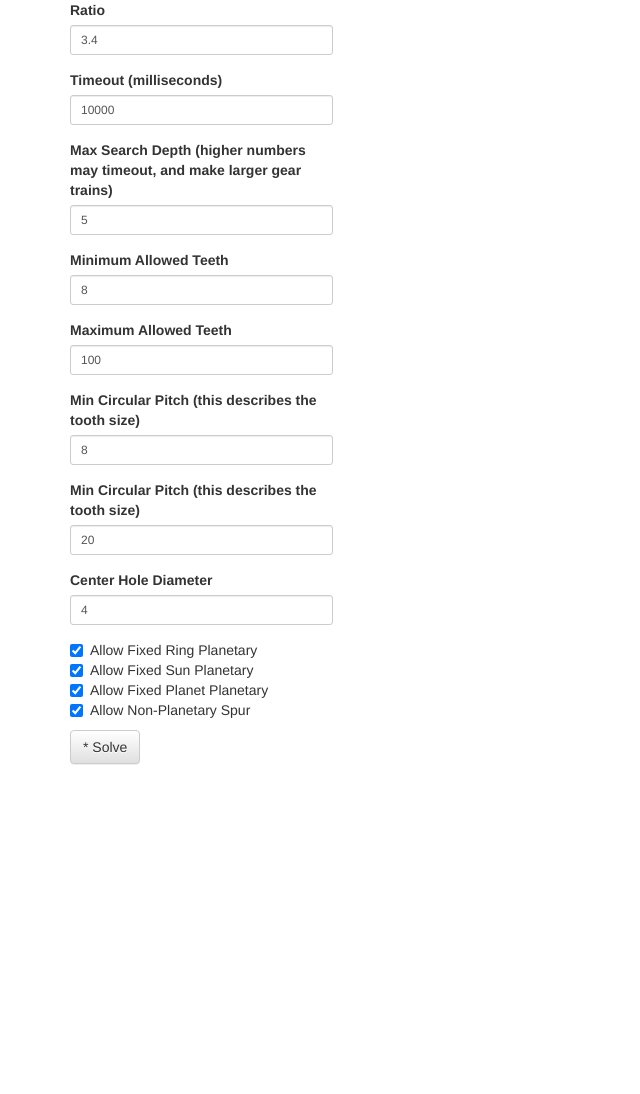
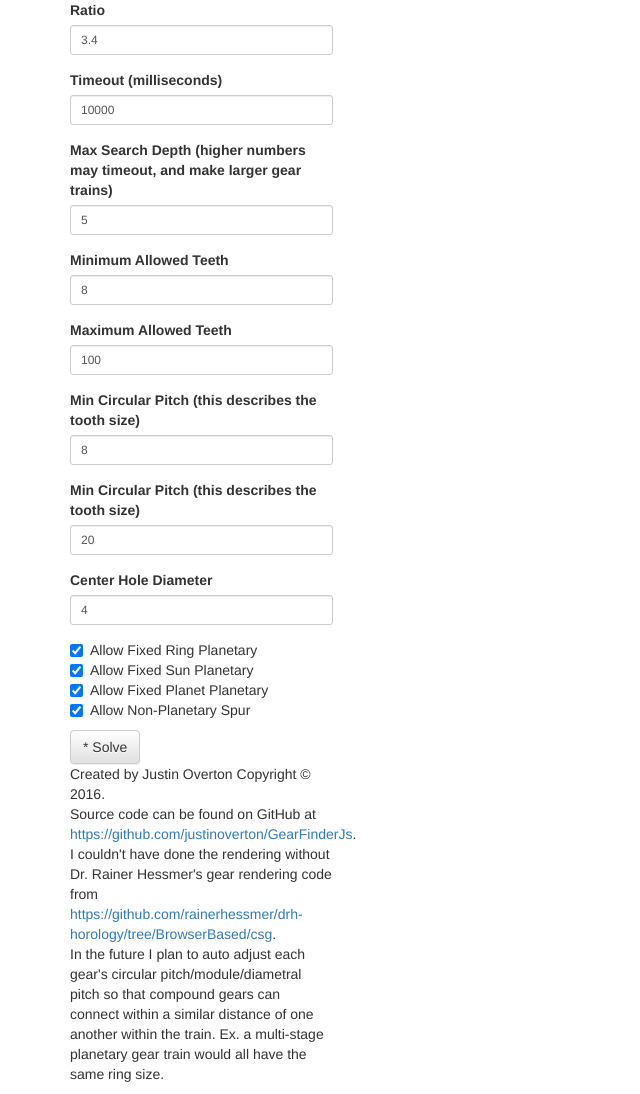
Before and after one commit to justinoverton/GearFinderJs, a plain HTML site: page index.html in a window 1280 px wide. Shown: the whole page, without its empty margins (0-640 px from the left). Before the commit the page ends 800 px from the top, so only its background shows below. Drawn offline with nearby package versions, Linux system fonts and the light colour scheme.

Commit message:
Added info

```diff
--- a/index.html
+++ b/index.html
@@ -88,6 +88,14 @@
 			  <button type="submit" class="btn btn-default" ng-disabled="!form.$valid" ng-click="solve()">
 			  	{{isStale ? '*' : ''}} Solve
 			  </button>
+			  <p>
+			  	Created by Justin Overton Copyright &copy; 2016.<br />
+			  	Source code can be found on GitHub at <a href="https://github.com/justinoverton/GearFinderJs">https://github.com/justinoverton/GearFinderJs</a>.<br />
+			  	I couldn't have done the rendering without Dr. Rainer Hessmer's gear rendering code from <a href="https://github.com/rainerhessmer/drh-horology/tree/BrowserBased/csg">https://github.com/rainerhessmer/drh-horology/tree/BrowserBased/csg</a>.
+			  	<br />
+			  	In the future I plan to auto adjust each gear's circular pitch/module/diametral pitch so that compound gears can connect within
+			  	a similar distance of one another within the train. Ex. a multi-stage planetary gear train would all have the same ring size.
+			  </p>
 			</form>
 
 			<div class="col-md-9" ng-show="isSolved">
```
